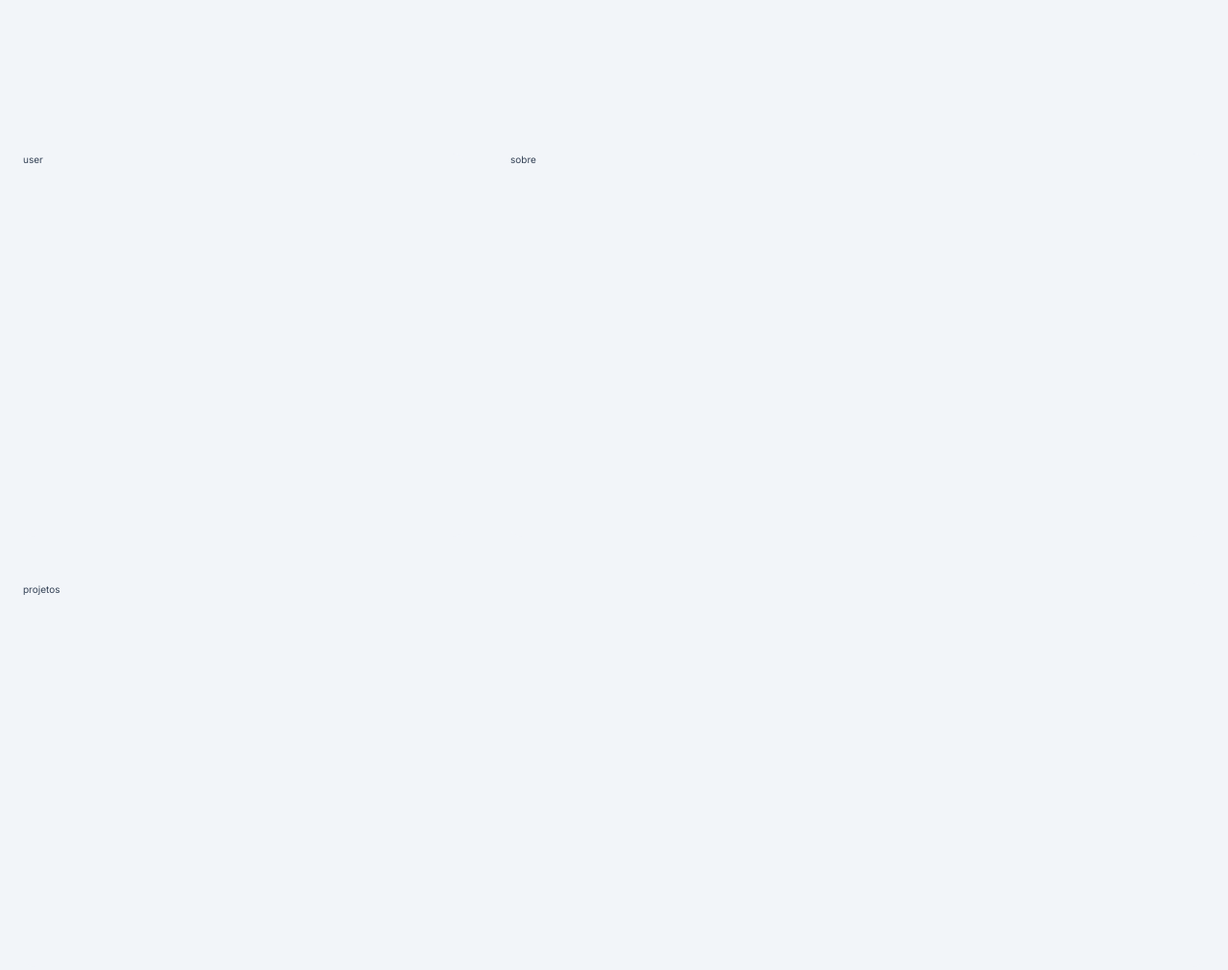
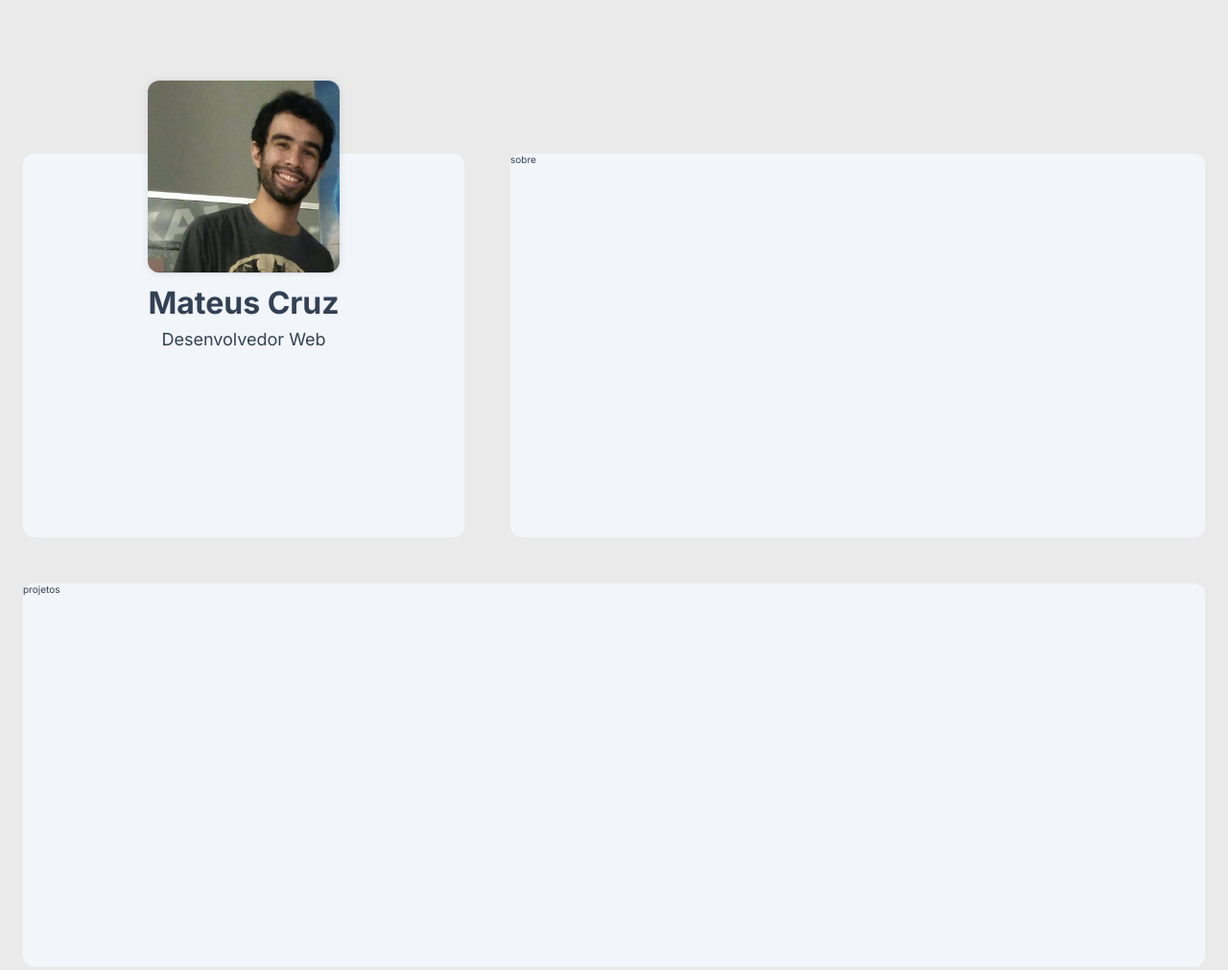
Before and after one commit to mtczurc/portfolio, a plain HTML site: page index.html in a window 1280 px wide. Shown: the whole page at 96% size. Drawn offline with Linux system fonts and the light colour scheme.

Commit message:
Alteraçoes realizadas

```diff
--- a/css/style.css
+++ /dev/null
@@ -1,26 +0,0 @@
-
-
-.meu-portifolio{
-    display: grid;
-    grid-template-columns: 460px 1fr;
-    gap: 48px;
-    width: 100%;
-    max-width: 1366px;
-    padding: 0 24px;
-    margin: 160px auto 100px;
-}
-
-section{
-    height: 400px;
-}
-
-.card{
-    border-radius: 12px;
-    background: var(--background-body);
-    box-shadow: var(--show-card);
-
-}
-
-.projetos{
-    grid-column: 1 / 3;
-}
--- a/index.html
+++ b/index.html
@@ -7,13 +7,20 @@
     <title>Meu Portifolio</title>
     <link rel="preconnect" href="https://fonts.gstatic.com">
     <link href="https://fonts.googleapis.com/css2?family=Inter:wght@300;400;600;700&display=swap" rel="stylesheet">
-    <link rel="stylesheet" href="css/reset.css"> <link rel="stylesheet" href="css/style.css">
+    <link rel="stylesheet" href="/src/css/style.css"> <link rel="stylesheet" href="/src/css/reset.css">
 </head>
 
 <body>
     <main class="meu-portifolio">
         <section class="card usuario">
             user
+            <picture>
+                <img src="src/img/perfil.jfif" alt="">
+            </picture>
+            <div class="usuario_conteudo">
+                <h1>Mateus Cruz</h1>
+                <p>Desenvolvedor Web</p>
+            </div>
         </section>
 
         <section class="card sobre">
--- a/css/reset.css
+++ b/src/css/reset.css
@@ -20,7 +20,7 @@
 
 body{
     background: var(--background-body);
-
+    background-color: rgb(234, 234, 234);
     color: var(--primary);
     font: 400 10px "Inter",sans-serif;
 }
--- /dev/null
+++ b/src/css/style.css
@@ -0,0 +1,67 @@
+
+
+.meu-portifolio{
+    display: grid;
+    grid-template-columns: 460px 1fr;
+    gap: 48px;
+    width: 100%;
+    max-width: 1366px;
+    padding: 0 24px;
+    margin: 160px auto 100px;
+
+}
+
+section{
+    height: 400px;
+}
+
+.card{
+    border-radius: 12px;
+    background: var(--background-body);
+    box-shadow: var(--show-card);
+
+
+}
+
+.projetos{
+    grid-column: 1 / 3;
+}
+
+.usuario{
+   padding: 0 40px 40px;
+   display: flex;
+   flex-direction: column;
+   align-items: center;
+   row-gap: 12px;
+}
+
+
+.usuario picture{
+    width: 200px;
+    height: 200px;
+    border-radius: 12px;
+    box-shadow: var(--shadow-image);
+    margin-top: -100px;
+}
+
+.usuario picture img{
+    width: 100%;
+    height: 100%;
+    object-fit: cover;
+    border-radius: 12px;
+}
+
+.usuario_conteudo{
+    display:flex;
+    flex-direction: column;
+    align-items: center;
+    row-gap: 8px;
+}
+
+.usuario_conteudo h1{
+    font-size: 32px;
+}
+.usuario_conteudo p{
+    font-size: 18px;
+    font-weight: 300px;
+}
```
Also changed, not shown: src/img/perfil.jfif (added).
